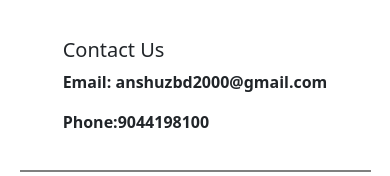
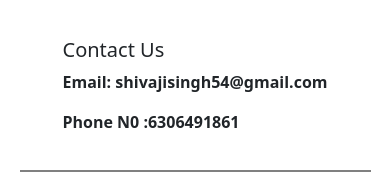
Before and after one commit to RajputShiva/Acciojob-contest3, a plain HTML site: page index.html in a window 390 px wide. Shown: the part 5319-5495 px from the top of the page. Drawn offline with nearby package versions, Linux system fonts and the light colour scheme.

Commit message:
Email and Phone No update

```diff
--- a/index.html
+++ b/index.html
@@ -260,8 +260,8 @@
 
           <div class="footer-section-item">
             <h5>Contact Us</h5>
-            <p>Email: anshuzbd2000@gmail.com</p>
-            <p>Phone:9044198100</p>
+            <p>Email: shivajisingh54@gmail.com</p>
+            <p>Phone N0 :6306491861</p>
           </div>
         </section>
 
```
